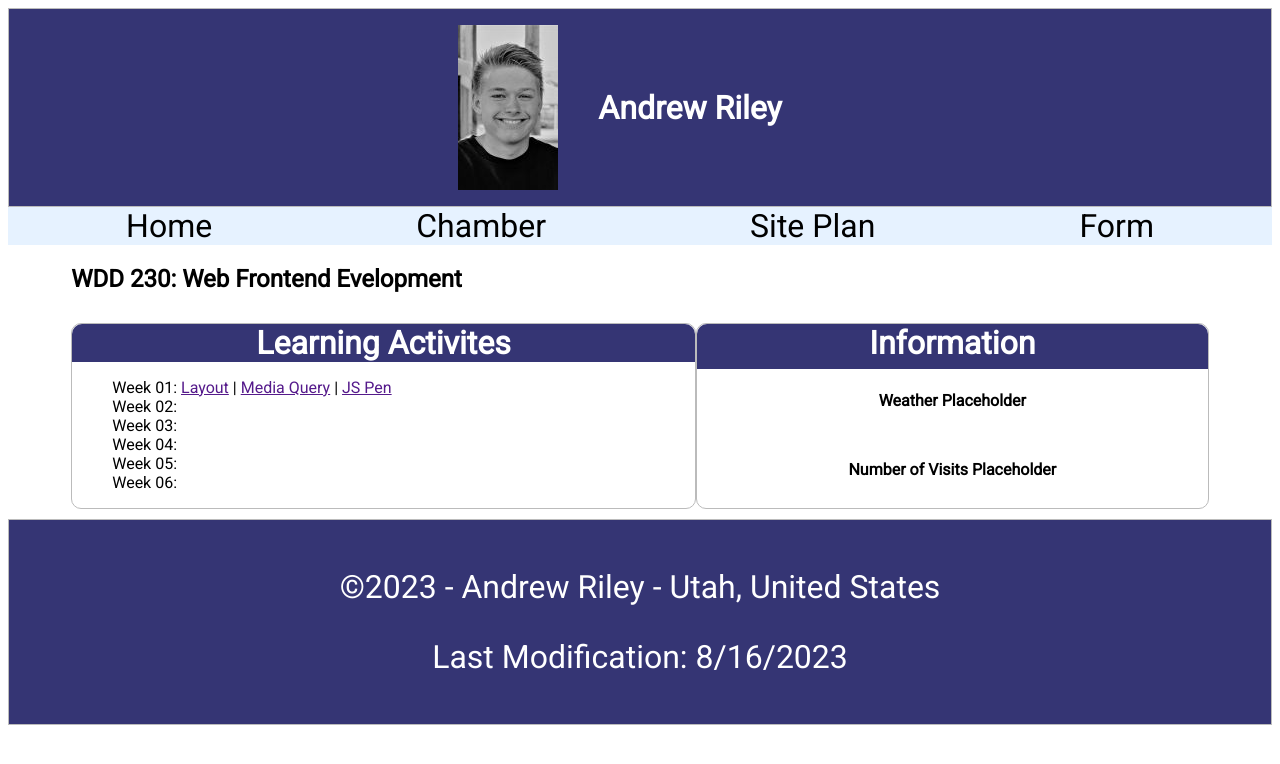
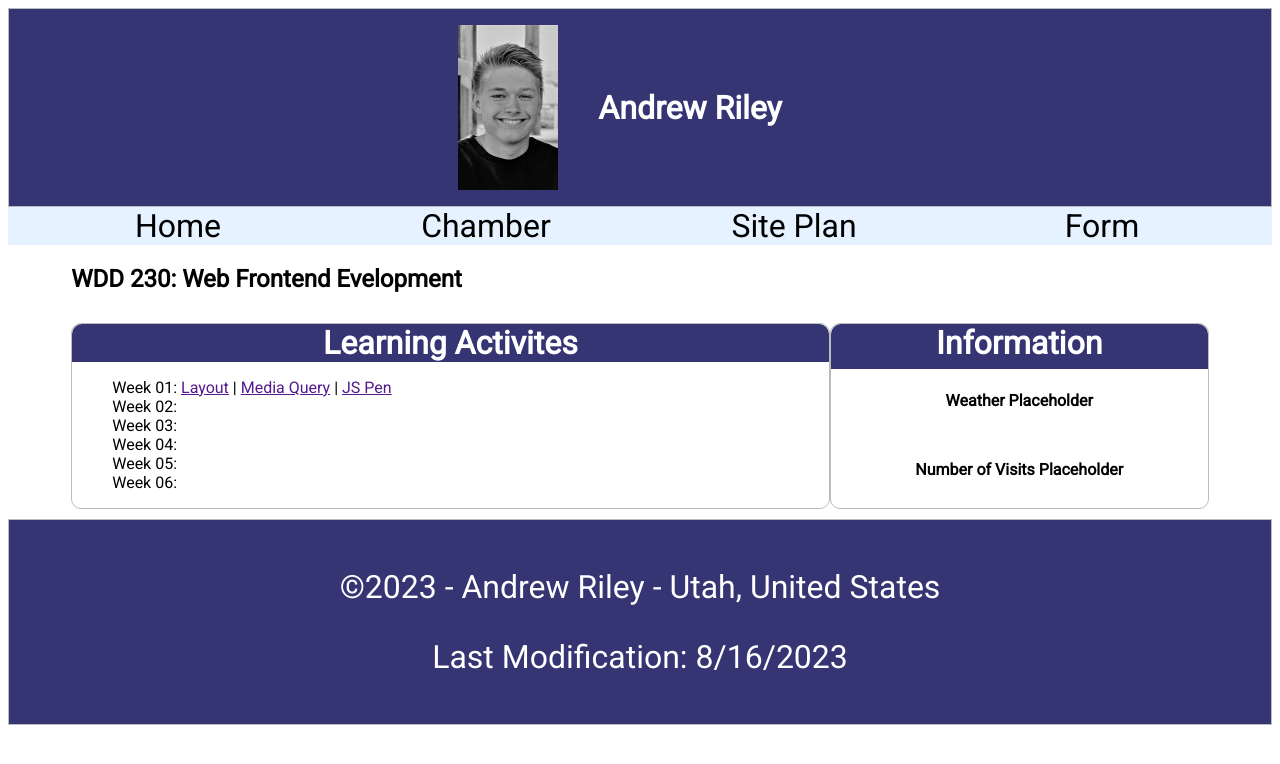
Before and after one commit to Andy-8012/wdd230, a plain HTML site: page index.html in a window 1280 px wide. Drawn offline with Linux system fonts and the light colour scheme.

Commit message:
fixed css validation code

```diff
--- a/styles/larger.css
+++ b/styles/larger.css
@@ -20,7 +20,7 @@
 
     #menu{
         display: grid;
-        grid-template-columns: 1fr, 1fr, 1fr, 1fr;
+        grid-template-columns: 1fr 1fr 1fr 1fr;
         list-style-type: none;
         margin: 0;
         padding: 0;
@@ -49,7 +49,7 @@
         margin-left: 5%;
         margin-right: 5%;
         display: grid;
-        grid-template-columns: 2fr, 1fr;
+        grid-template-columns: 2fr 1fr;
     }
 
     h2 {
```
